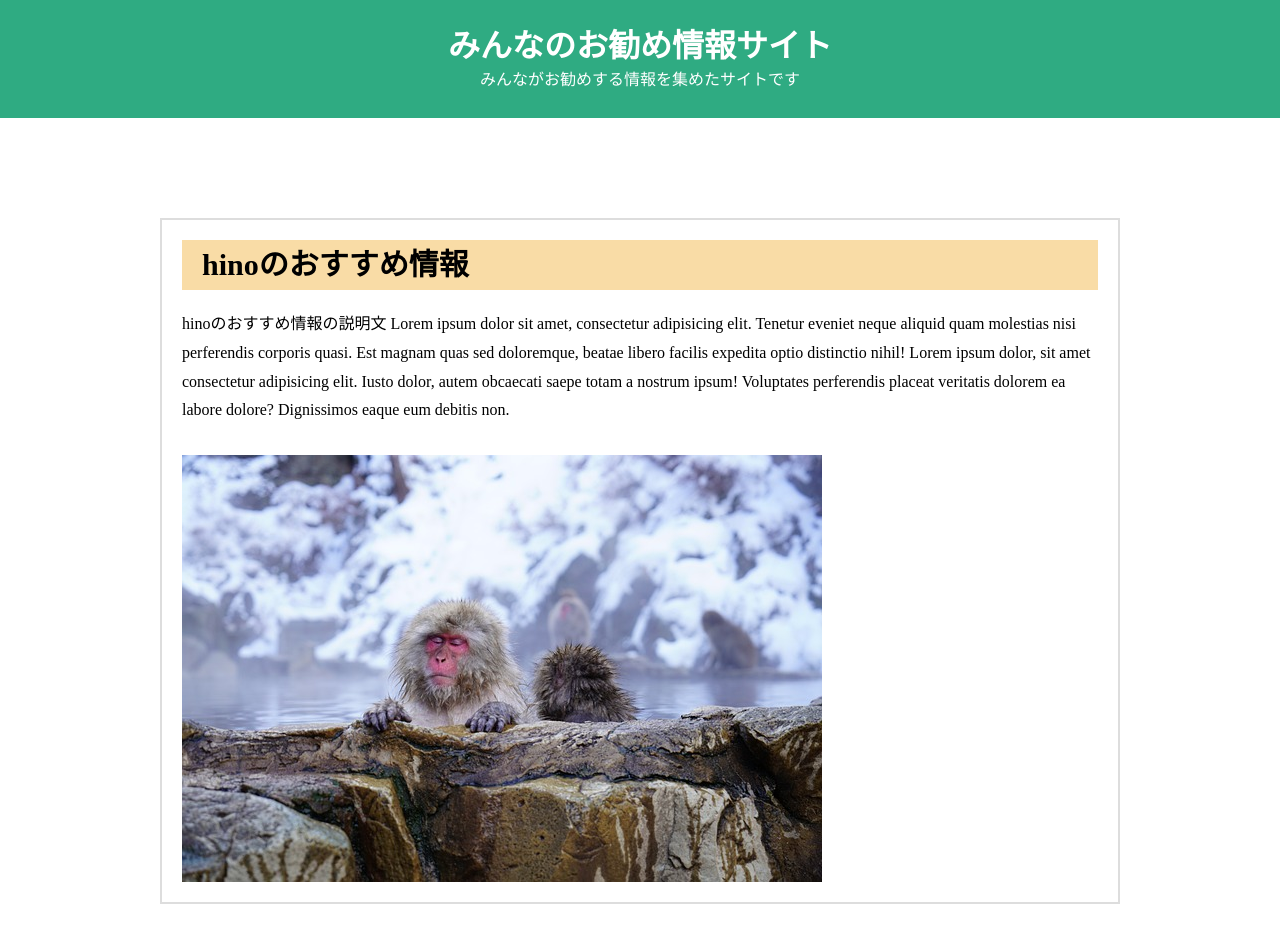
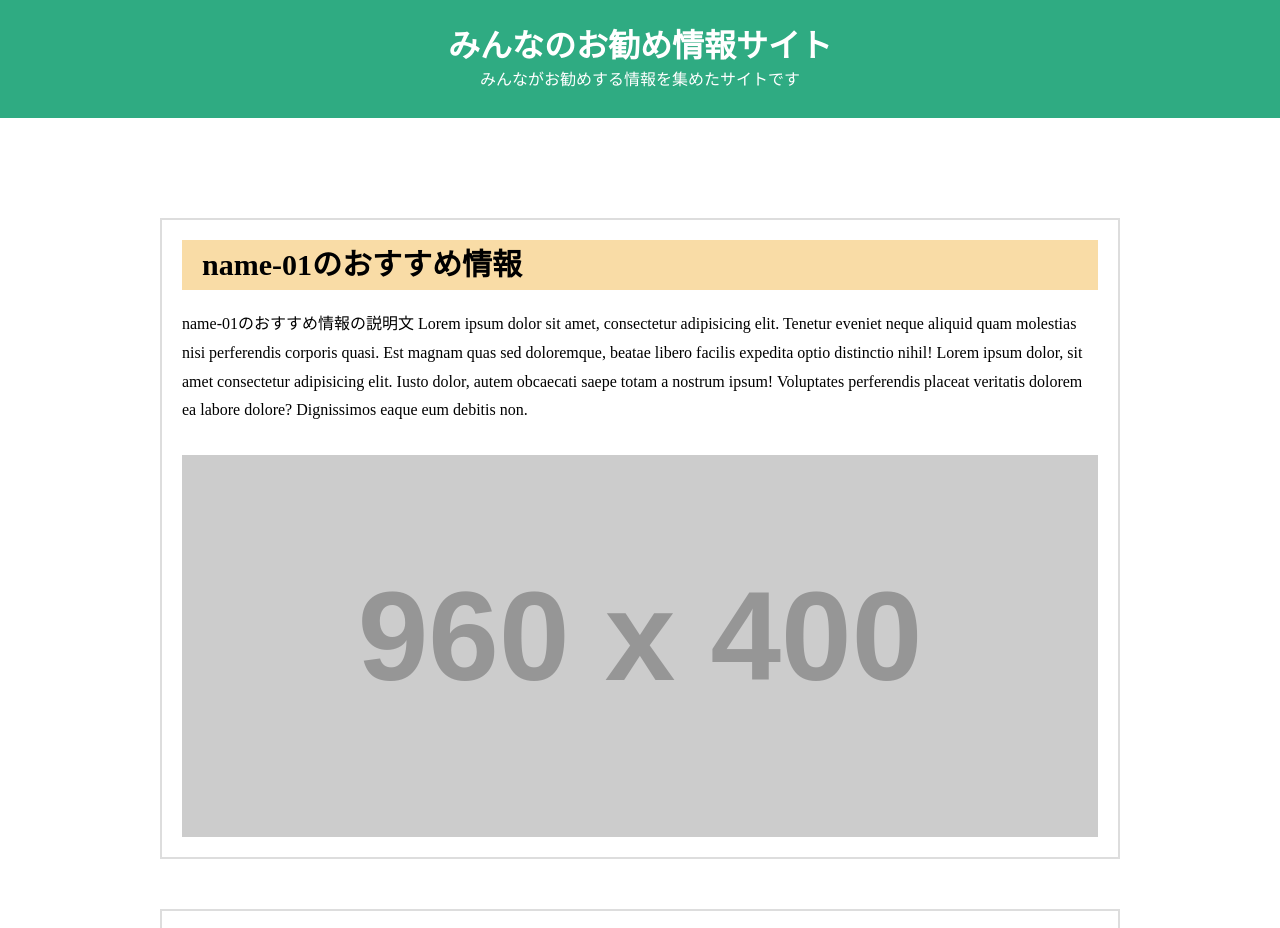
Before and after one commit to snipe-rm/pull-rensyu, a plain HTML site: page index.html in a window 1280 px wide. Shown: the top 928 px of the page. Drawn offline with Linux system fonts and the light colour scheme; placeholder pictures from the web are drawn by us.

Commit message:
Revert "日野ファーストコミット"

```diff
--- a/index.html
+++ b/index.html
@@ -13,15 +13,6 @@
   </header>
   <main>
     <div class="wrapper">
-      <div class="contents">
-        <div class="text-box">
-          <h2 class="content-ttl">hinoのおすすめ情報</h2>
-          <p class="content-txt">hinoのおすすめ情報の説明文 Lorem ipsum dolor sit amet, consectetur adipisicing elit. Tenetur eveniet neque aliquid quam molestias nisi perferendis corporis quasi. Est magnam quas sed doloremque, beatae libero facilis expedita optio distinctio nihil! Lorem ipsum dolor, sit amet consectetur adipisicing elit. Iusto dolor, autem obcaecati saepe totam a nostrum ipsum! Voluptates perferendis placeat veritatis dolorem ea labore dolore? Dignissimos eaque eum debitis non.</p>
-        </div>
-        <p class="content-ph">
-          <img src="img/hino-image.jpg" alt="name-01お勧めの写真">
-        </p>
-      </div><!-- /.contents -->
       <div class="contents">
         <div class="text-box">
           <h2 class="content-ttl">name-01のおすすめ情報</h2>
```
Also changed, not shown: img/hino-image.jpg (deleted).
